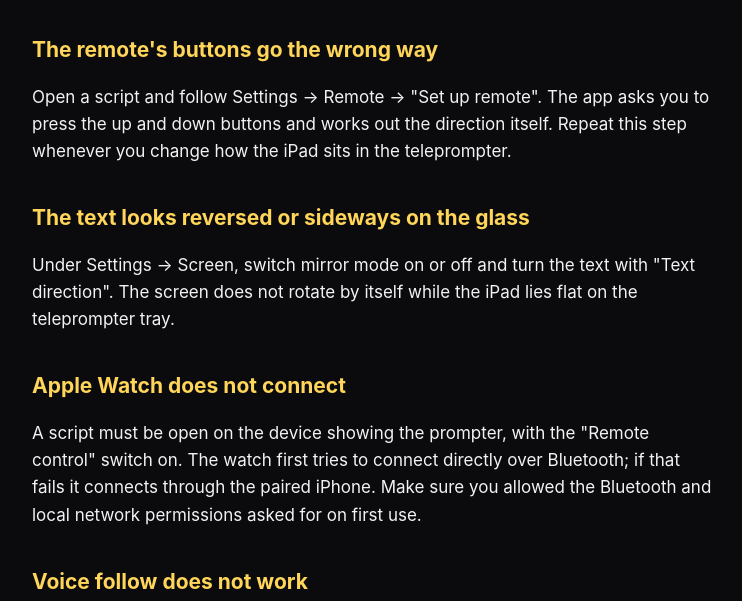
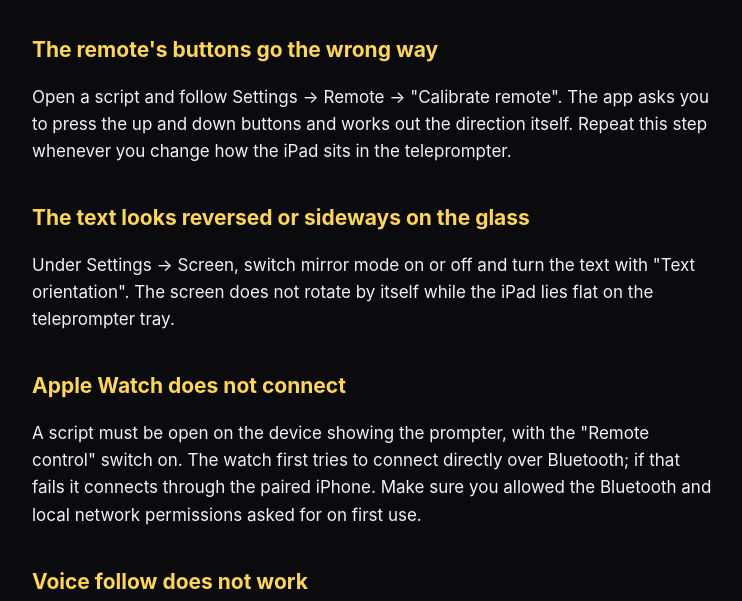
Before and after one commit to yusufcetin82/sufle-site, a plain HTML site: page en/support.html in a window 1280 px wide. Shown: the part 199-800 px from the top of the page, without its empty margins (268-1010 px from the left). Drawn offline with Linux system fonts and the light colour scheme.

Commit message:
English support page: match the app's labels
Co-Authored-By: Claude Fable 5.2 <noreply@anthropic.com>
Claude-Session: https://claude.ai/code/session_01T6dakyBEz3u7P6yEKZreFY

```diff
--- a/en/support.html
+++ b/en/support.html
@@ -15,10 +15,10 @@
 <p>If something is not working or you have a suggestion, write to us: <span class="eposta" data-a="nitecfusuy" data-b="moc.liamg" data-label="Send an email"></span><noscript>(the email link needs JavaScript)</noscript></p>
 
 <h2>The remote's buttons go the wrong way</h2>
-<p>Open a script and follow Settings → Remote → "Set up remote". The app asks you to press the up and down buttons and works out the direction itself. Repeat this step whenever you change how the iPad sits in the teleprompter.</p>
+<p>Open a script and follow Settings → Remote → "Calibrate remote". The app asks you to press the up and down buttons and works out the direction itself. Repeat this step whenever you change how the iPad sits in the teleprompter.</p>
 
 <h2>The text looks reversed or sideways on the glass</h2>
-<p>Under Settings → Screen, switch mirror mode on or off and turn the text with "Text direction". The screen does not rotate by itself while the iPad lies flat on the teleprompter tray.</p>
+<p>Under Settings → Screen, switch mirror mode on or off and turn the text with "Text orientation". The screen does not rotate by itself while the iPad lies flat on the teleprompter tray.</p>
 
 <h2>Apple Watch does not connect</h2>
 <p>A script must be open on the device showing the prompter, with the "Remote control" switch on. The watch first tries to connect directly over Bluetooth; if that fails it connects through the paired iPhone. Make sure you allowed the Bluetooth and local network permissions asked for on first use.</p>
```
